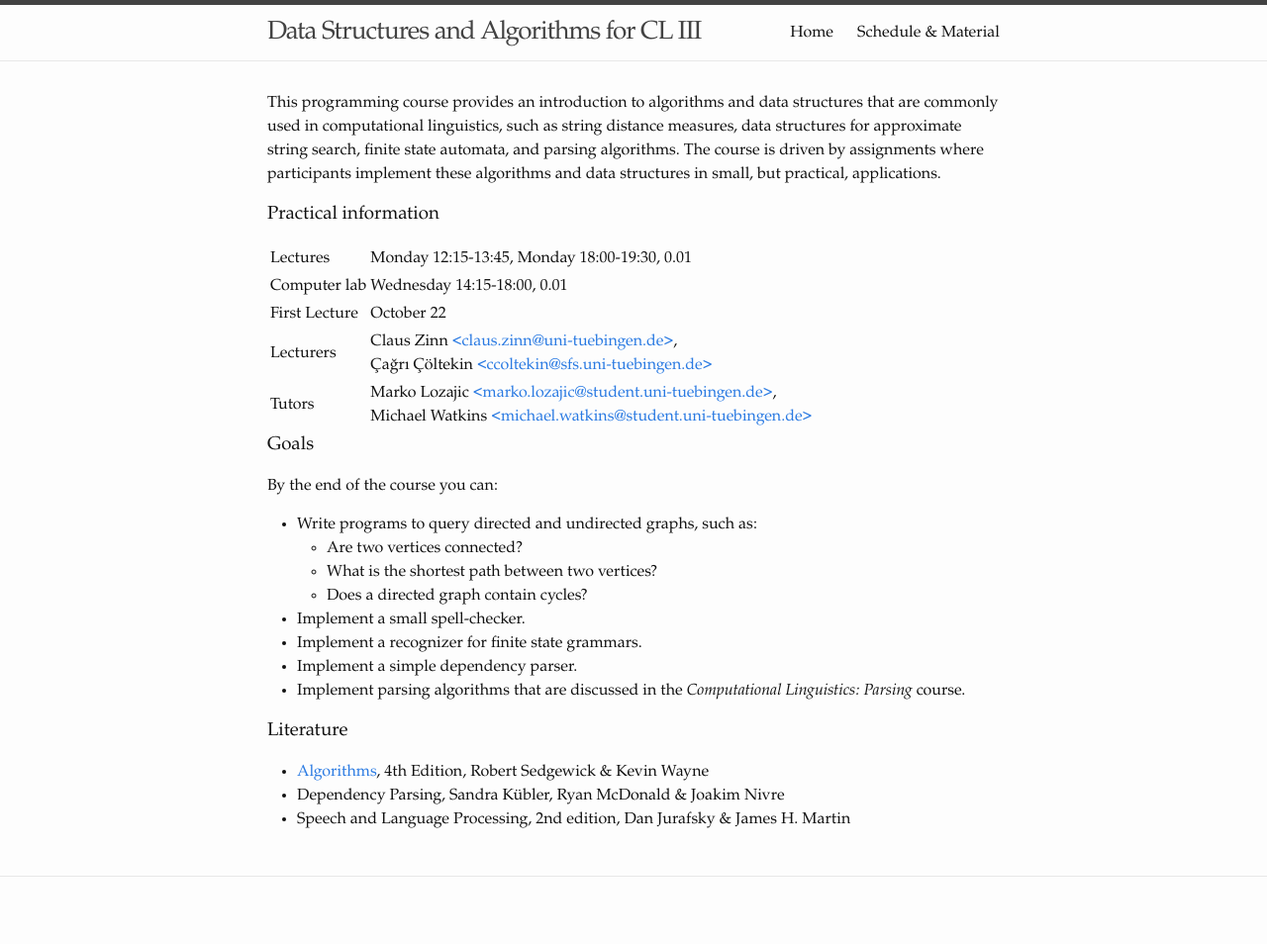
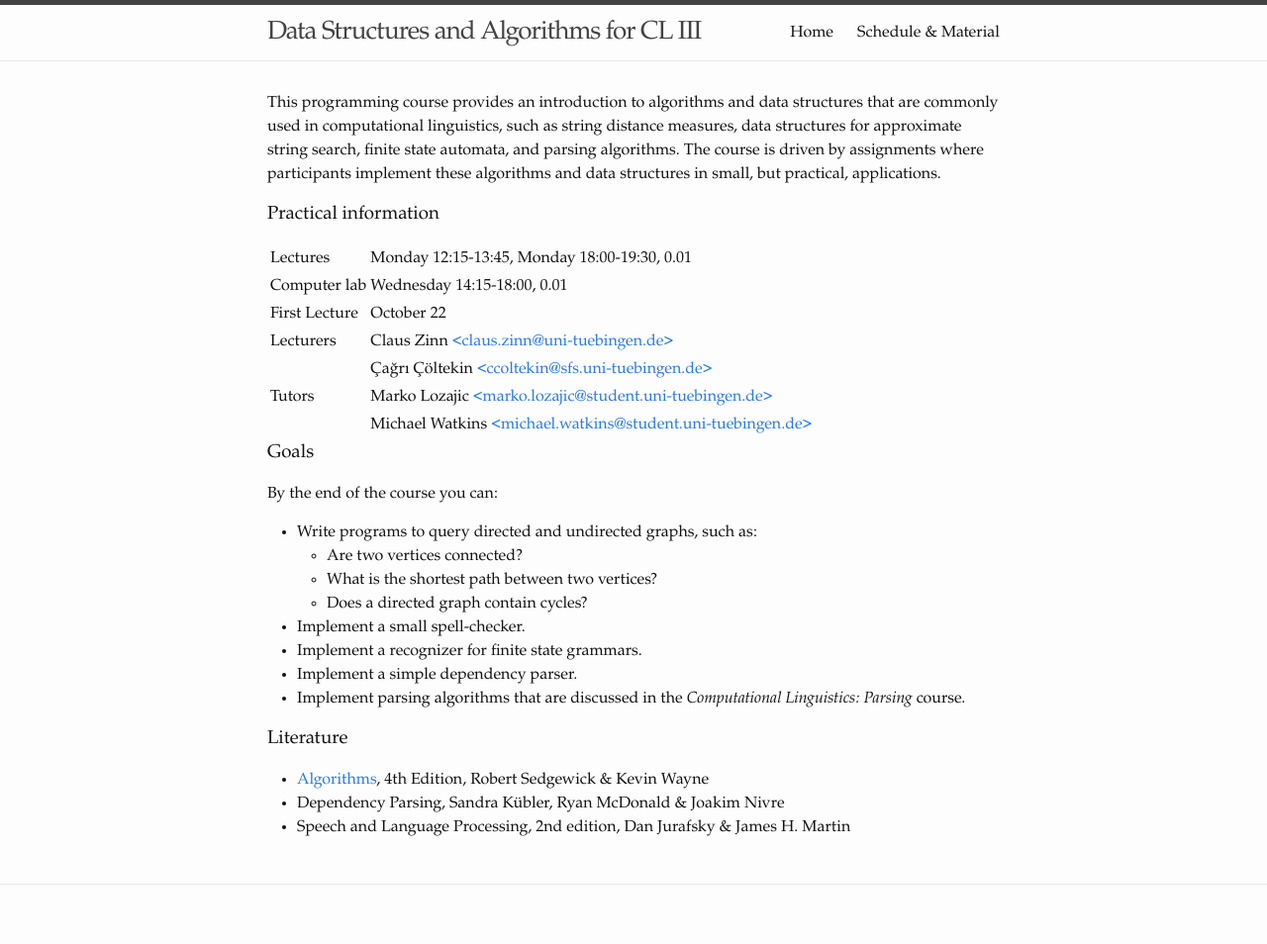
Before and after one commit to dsacl3-2018/dsacl3-2018.github.io, a Jekyll site: the page built from index.md, in a window 1280 px wide. Shown: the whole page at 99% size. Built offline with Jekyll 4.4.1, drawn with Linux system fonts in a browser that asks for light colours.

```diff
--- a/index.md
+++ b/index.md
@@ -15,8 +15,10 @@ structures in small, but practical, applications.
 | Lectures      | Monday 12:15-13:45, Monday 18:00-19:30, 0.01|
 | Computer lab  | Wednesday 14:15-18:00, 0.01|
 | First Lecture | October 22|
-| Lecturers     | Claus Zinn [\<claus.zinn@uni-tuebingen.de\>](mailto:aus.zinn@uni-tuebingen.de),<br/> Çağrı Çöltekin [\<ccoltekin@sfs.uni-tuebingen.de\>](mailto:ccoltekin@sfs.uni-tuebingen.de)|
-| Tutors        |Marko Lozajic [\<marko.lozajic@student.uni-tuebingen.de\>](mailto:marko.lozajic@student.uni-tuebingen.de),<br/> Michael Watkins [\<michael.watkins@student.uni-tuebingen.de\>](mailto:michael.watkins@student.uni-tuebingen.de)|
+| Lecturers     | Claus Zinn [\<claus.zinn@uni-tuebingen.de\>](mailto:claus.zinn@uni-tuebingen.de) |
+|               | Çağrı Çöltekin [\<ccoltekin@sfs.uni-tuebingen.de\>](mailto:ccoltekin@sfs.uni-tuebingen.de)|
+| Tutors        | Marko Lozajic [\<marko.lozajic@student.uni-tuebingen.de\>](mailto:marko.lozajic@student.uni-tuebingen.de) |
+|               | Michael Watkins [\<michael.watkins@student.uni-tuebingen.de\>](mailto:michael.watkins@student.uni-tuebingen.de)|
 {: .table }
 
 ### Goals
```
